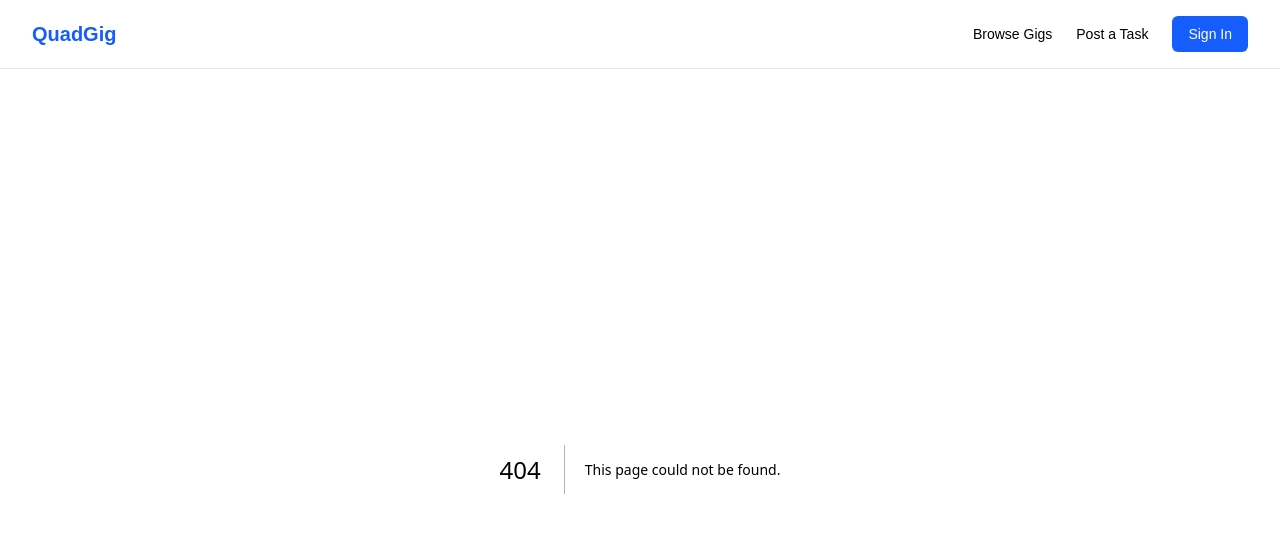
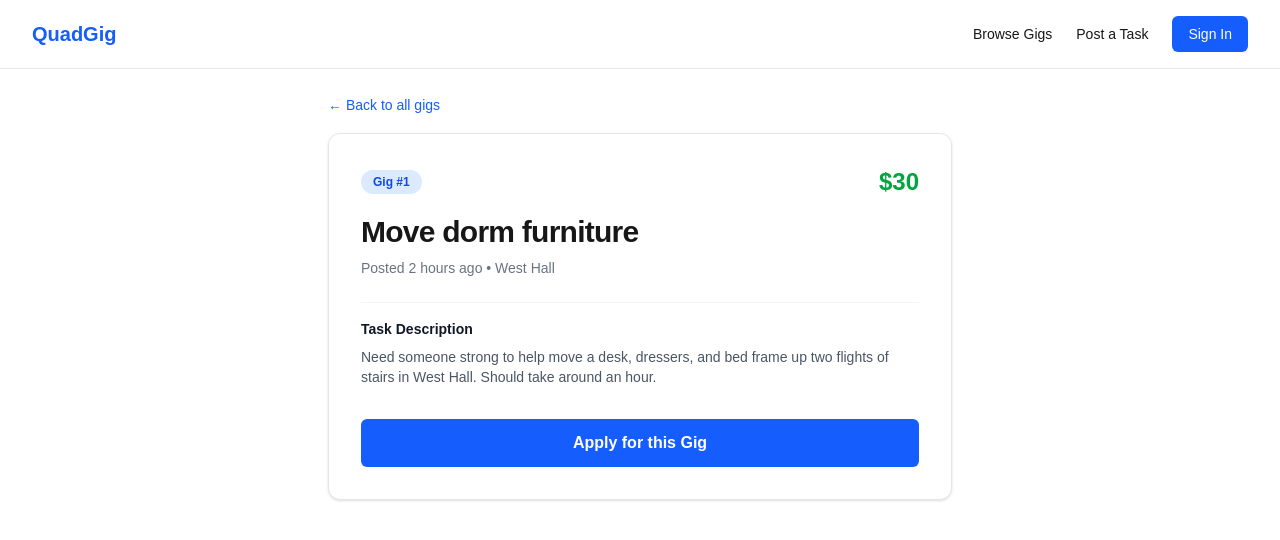
Before and after one commit to amanuel-adamu/QuadGig, a Next.js app in the folder frontend/: page /gigs/1 in a window 1280 px wide. Before the commit this address had no page. Shown: the top 540 px of the page. Built offline with nearby package versions, Linux system fonts and the light colour scheme.

Commit message:
feat: add dynamic gig detail page route /gigs/[id]

```diff
--- /dev/null
+++ b/frontend/app/gigs/[id]/page.tsx
@@ -0,0 +1,40 @@
+import Link from "next/link";
+
+export default async function GigDetailsPage({
+  params,
+}: {
+  params: Promise<{ id: string }>;
+}) {
+  const { id } = await params;
+
+  return (
+    <div className="mx-auto max-w-2xl p-6">
+      <Link href="/gigs" className="text-sm font-medium text-blue-600 hover:underline">
+        ← Back to all gigs
+      </Link>
+
+      <div className="mt-4 rounded-xl border border-gray-200 bg-white p-8 shadow-sm dark:border-zinc-800 dark:bg-zinc-900">
+        <div className="flex items-center justify-between">
+          <span className="rounded-full bg-blue-100 px-3 py-1 text-xs font-semibold text-blue-700 dark:bg-blue-950 dark:text-blue-300">
+            Gig #{id}
+          </span>
+          <span className="text-2xl font-bold text-green-600">$30</span>
+        </div>
+
+        <h1 className="mt-4 text-3xl font-bold tracking-tight">Move dorm furniture</h1>
+        <p className="mt-2 text-sm text-gray-500">Posted 2 hours ago • West Hall</p>
+
+        <div className="mt-6 border-t border-gray-100 pt-4 dark:border-zinc-800">
+          <h2 className="text-sm font-semibold text-gray-900 dark:text-zinc-200">Task Description</h2>
+          <p className="mt-2 text-sm text-gray-600 dark:text-gray-400">
+            Need someone strong to help move a desk, dressers, and bed frame up two flights of stairs in West Hall. Should take around an hour.
+          </p>
+        </div>
+
+        <button className="mt-8 w-full rounded-md bg-blue-600 py-3 font-semibold text-white hover:bg-blue-700">
+          Apply for this Gig
+        </button>
+      </div>
+    </div>
+  );
+}
--- a/frontend/app/gigs/page.tsx
+++ b/frontend/app/gigs/page.tsx
@@ -1,7 +1,9 @@
+import Link from "next/link";
+
 const mockGigs = [
-  { id: 1, title: "Help move dorm furniture", price: "$30", location: "West Hall", category: "Labor" },
-  { id: 2, title: "CS101 Python Tutor Needed", price: "$25/hr", location: "Library", category: "Tutoring" },
-  { id: 3, title: "Campus Event Photographer", price: "$50", location: "Student Union", category: "Events" },
+  { id: "1", title: "Help move dorm furniture", price: "$30", location: "West Hall", category: "Labor" },
+  { id: "2", title: "CS101 Python Tutor Needed", price: "$25/hr", location: "Library", category: "Tutoring" },
+  { id: "3", title: "Campus Event Photographer", price: "$50", location: "Student Union", category: "Events" },
 ];
 
 export default function GigsPage() {
@@ -22,9 +24,12 @@ export default function GigsPage() {
             </div>
             <div className="text-right">
               <p className="text-xl font-bold text-green-600">{gig.price}</p>
-              <button className="mt-2 rounded-md bg-blue-600 px-4 py-1.5 text-sm font-medium text-white hover:bg-blue-700">
-                Apply
-              </button>
+              <Link
+                href={`/gigs/${gig.id}`}
+                className="mt-2 inline-block rounded-md bg-blue-600 px-4 py-1.5 text-sm font-medium text-white hover:bg-blue-700"
+              >
+                View Details
+              </Link>
             </div>
           </div>
         ))}
```
